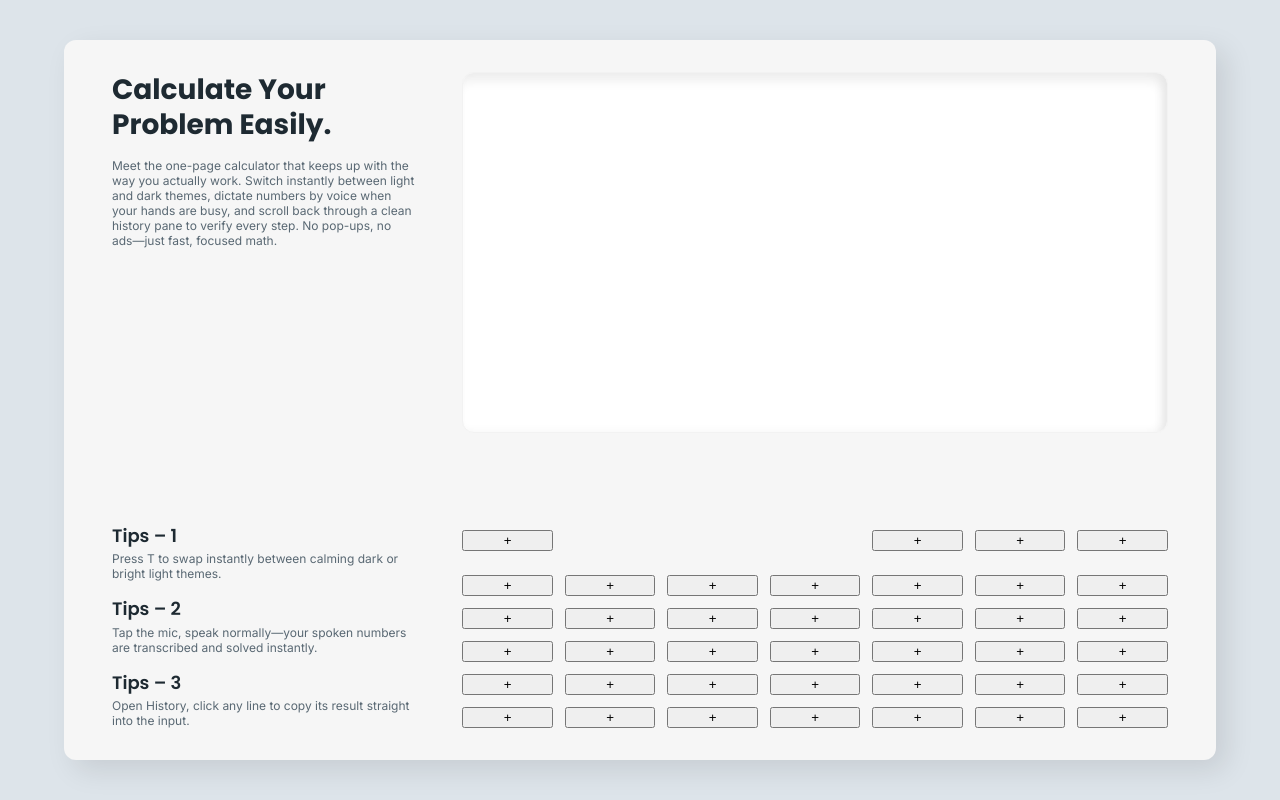
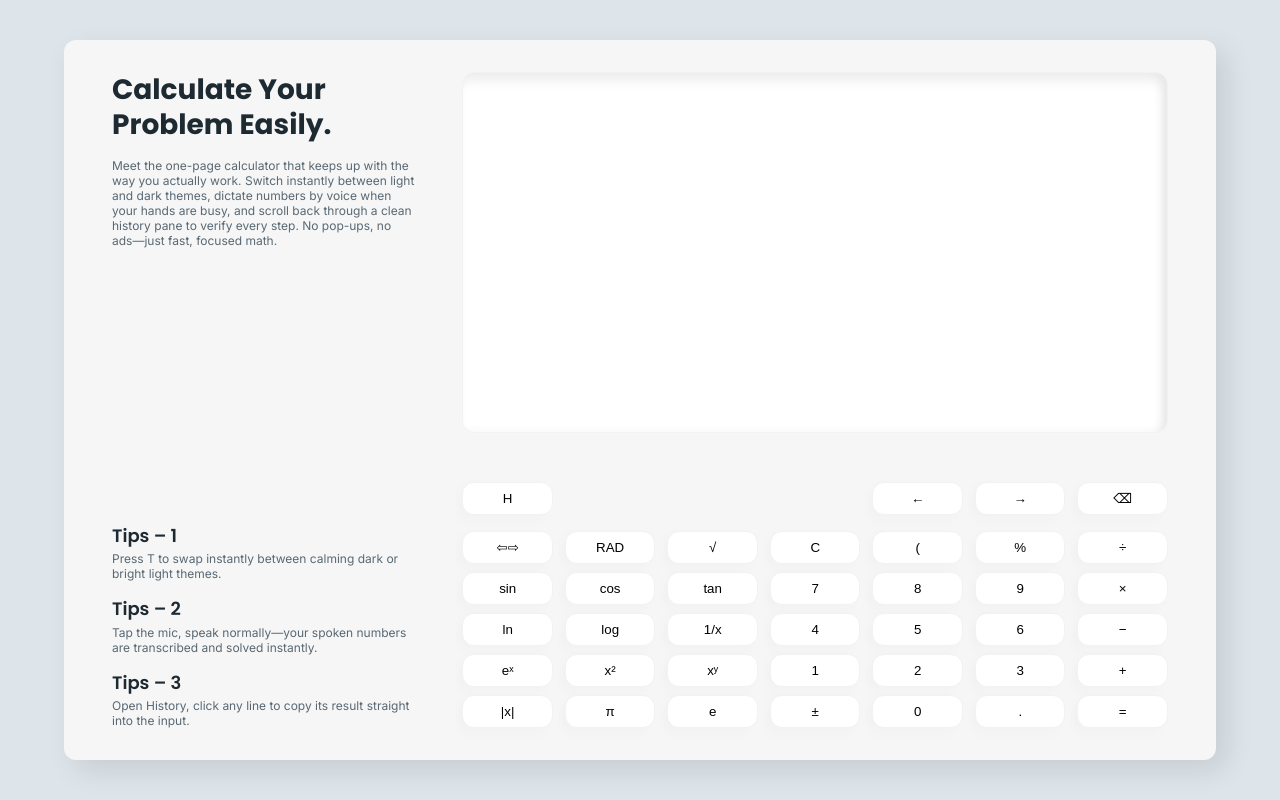
Before and after one commit to aivanchenk/react-calcx, a React (Vite) app: page / in a window 1280 px wide. Built offline with nearby package versions, Linux system fonts and the light colour scheme.

Commit message:
create button UI

```diff
--- a/src/components/Button/styles.module.scss
+++ b/src/components/Button/styles.module.scss
@@ -0,0 +1,13 @@
+.button {
+  padding: 8px;
+  border: 1px solid rgb(242, 242, 242);
+  border-radius: 12px;
+  background: #fff;
+  box-shadow: -5px 0 10px rgba(0, 0, 0, 0.01),
+    -5px 10px 10px rgba(0, 0, 0, 0.01);
+
+  &:active {
+    background: #efefef;
+    border: 1px solid rgb(209, 209, 209);
+  }
+}
--- a/src/components/Display/Display.tsx
+++ b/src/components/Display/Display.tsx
@@ -1,5 +1,16 @@
 import styles from "./styles.module.scss";
 
-export default function Display() {
-  return <div className={styles.display}></div>;
+type ValueState = [string, React.Dispatch<React.SetStateAction<string>>];
+
+interface DisplayProps {
+  valueState: ValueState;
 }
+
+export default function Display({ valueState }: DisplayProps) {
+  const [value] = valueState;
+  return (
+    <div className={styles.display}>
+      <div className={styles.value}>{value}</div>
+    </div>
+  );
+}
--- a/src/components/Keypad/Keypad.tsx
+++ b/src/components/Keypad/Keypad.tsx
@@ -3,15 +3,25 @@ import { buttonList } from "./data";
 
 import styles from "./styles.module.scss";
 
-export default function Keypad() {
+type ValueState = [string, React.Dispatch<React.SetStateAction<string>>];
+
+interface KeyProps {
+  valueState: ValueState;
+}
+
+export default function Keypad({ valueState }: KeyProps) {
+  const [value, setValue] = valueState;
+
+  const handleClick = (digit: string) => setValue((prev) => prev + digit);
+
   return (
     <div className={styles.keypad}>
       <div className={styles.controls}>
-        <Button dataKey="history" content={"+"}></Button>
+        <Button dataKey="history" content="H"></Button>
         <div className={styles.position}>
-          <Button dataKey="pervious" content={"+"}></Button>
-          <Button dataKey="next" content={"+"}></Button>
-          <Button dataKey="backspace" content={"+"}></Button>
+          <Button dataKey="pervious" content="←"></Button>
+          <Button dataKey="next" content="→"></Button>
+          <Button dataKey="back" content={"⌫"}></Button>
         </div>
       </div>
       <div className={styles.grid}>
--- a/src/components/Keypad/data.ts
+++ b/src/components/Keypad/data.ts
@@ -3,43 +3,48 @@ import type { buttonProps } from "../Button/Button";
 type Key = Pick<buttonProps, "dataKey" | "content">;
 
 export const buttonList: Key[] = [
-  { dataKey: "back", content: "+" },
-  { dataKey: "rad", content: "+" },
-  { dataKey: "sqrt", content: "+" },
-  { dataKey: "clear", content: "+" },
-  { dataKey: "paren", content: "+" },
-  { dataKey: "percent", content: "+" },
-  { dataKey: "divide", content: "+" },
+  // ───────────── 1st row ─────────────
+  { dataKey: "change", content: "⇦⇨" }, // back-space
+  { dataKey: "rad", content: "RAD" },
+  { dataKey: "sqrt", content: "√" },
+  { dataKey: "clear", content: "C" },
+  { dataKey: "paren", content: "(" },
+  { dataKey: "percent", content: "%" },
+  { dataKey: "divide", content: "÷" },
 
-  { dataKey: "sin", content: "+" },
-  { dataKey: "cos", content: "+" },
-  { dataKey: "tan", content: "+" },
-  { dataKey: "7", content: "+" },
-  { dataKey: "8", content: "+" },
-  { dataKey: "9", content: "+" },
-  { dataKey: "multiply", content: "+" },
+  // ───────────── 2nd row ─────────────
+  { dataKey: "sin", content: "sin" },
+  { dataKey: "cos", content: "cos" },
+  { dataKey: "tan", content: "tan" },
+  { dataKey: "7", content: "7" },
+  { dataKey: "8", content: "8" },
+  { dataKey: "9", content: "9" },
+  { dataKey: "multiply", content: "×" },
 
-  { dataKey: "ln", content: "+" },
-  { dataKey: "log", content: "+" },
-  { dataKey: "recip", content: "+" }, // 1/x
-  { dataKey: "4", content: "+" },
-  { dataKey: "5", content: "+" },
-  { dataKey: "6", content: "+" },
-  { dataKey: "subtract", content: "+" },
+  // ───────────── 3rd row ─────────────
+  { dataKey: "ln", content: "ln" },
+  { dataKey: "log", content: "log" },
+  { dataKey: "recip", content: "1/x" },
+  { dataKey: "4", content: "4" },
+  { dataKey: "5", content: "5" },
+  { dataKey: "6", content: "6" },
+  { dataKey: "subtract", content: "−" },
 
-  { dataKey: "exp", content: "+" }, // eˣ
-  { dataKey: "square", content: "+" }, // x²
-  { dataKey: "power", content: "+" }, // xʸ
-  { dataKey: "1", content: "+" },
-  { dataKey: "2", content: "+" },
-  { dataKey: "3", content: "+" },
+  // ───────────── 4th row ─────────────
+  { dataKey: "exp", content: "eˣ" },
+  { dataKey: "square", content: "x²" },
+  { dataKey: "power", content: "xʸ" },
+  { dataKey: "1", content: "1" },
+  { dataKey: "2", content: "2" },
+  { dataKey: "3", content: "3" },
   { dataKey: "add", content: "+" },
 
-  { dataKey: "abs", content: "+" }, // |x|
-  { dataKey: "pi", content: "+" },
-  { dataKey: "e", content: "+" },
-  { dataKey: "sign", content: "+" }, // +/-
-  { dataKey: "0", content: "+" },
-  { dataKey: "dot", content: "+" },
-  { dataKey: "equals", content: "+" },
+  // ───────────── 5th row ─────────────
+  { dataKey: "abs", content: "|x|" },
+  { dataKey: "pi", content: "π" },
+  { dataKey: "e", content: "e" },
+  { dataKey: "sign", content: "±" },
+  { dataKey: "0", content: "0" },
+  { dataKey: "dot", content: "." },
+  { dataKey: "equals", content: "=" },
 ];
--- a/src/components/Keypad/styles.module.scss
+++ b/src/components/Keypad/styles.module.scss
@@ -1,14 +1,14 @@
 .keypad {
   display: flex;
   flex-direction: column;
-  gap: 24px;
+  gap: 16px;
 }
 
 .grid,
 .controls {
   display: grid;
   grid-template-columns: repeat(7, 1fr);
-  grid-gap: 12px;
+  grid-gap: 8px 12px;
 }
 
 .position {
--- a/src/pages/CalcCard/CalcCard.tsx
+++ b/src/pages/CalcCard/CalcCard.tsx
@@ -1,4 +1,4 @@
-import React from "react";
+import React, { useState } from "react";
 import Headline from "../../components/Headline/Headline";
 import TipsList from "../../components/TipsList/TipsList";
 import Display from "../../components/Display/Display";
@@ -7,6 +7,8 @@ import Keypad from "../../components/Keypad/Keypad";
 import styles from "./styles.module.scss";
 
 export default function CalcCard() {
+  const valueState = useState("");
+
   return (
     <div className={styles.calcCard}>
       <div className={styles.infoPanel}>
@@ -14,8 +16,8 @@ export default function CalcCard() {
         <TipsList />
       </div>
       <div className={styles.calcPanel}>
-        <Display />
-        <Keypad />
+        <Display valueState={valueState} />
+        <Keypad valueState={valueState} />
       </div>
     </div>
   );
--- a/src/pages/CalcCard/styles.module.scss
+++ b/src/pages/CalcCard/styles.module.scss
@@ -21,4 +21,5 @@
   display: flex;
   flex-direction: column;
   justify-content: space-between;
+  gap: 16px;
 }
```
